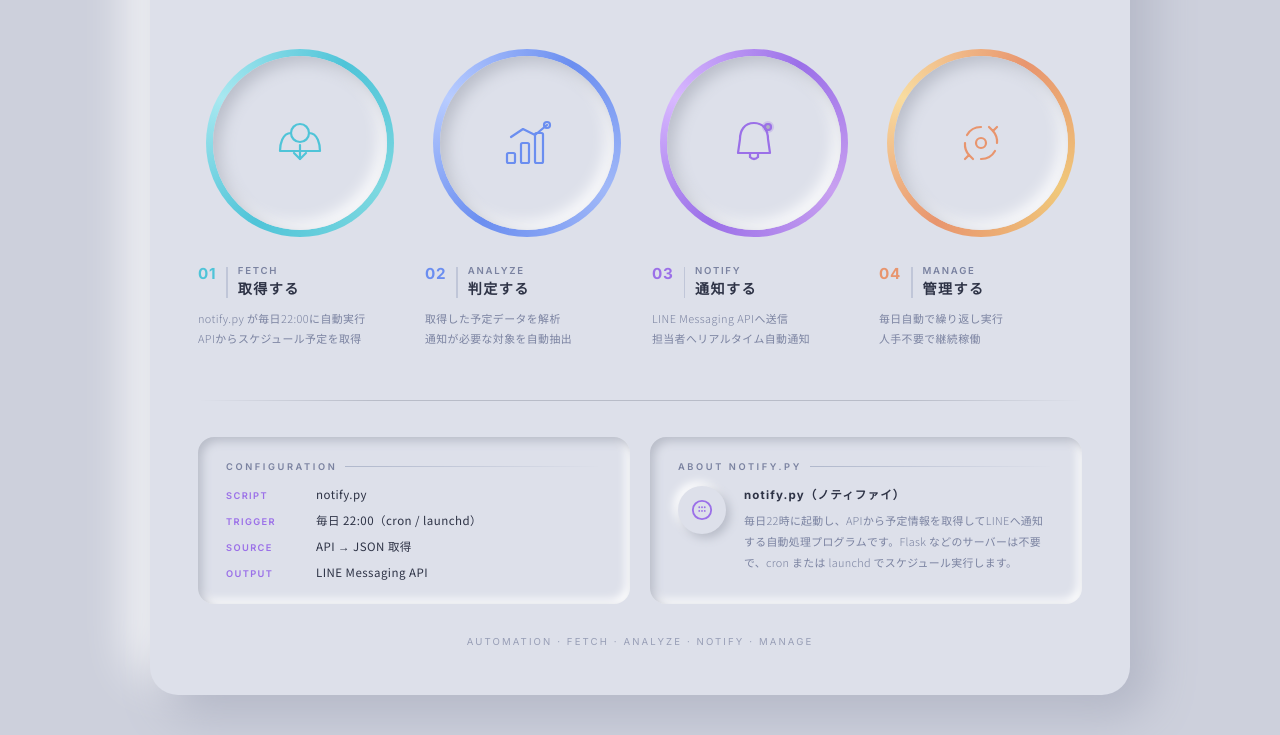
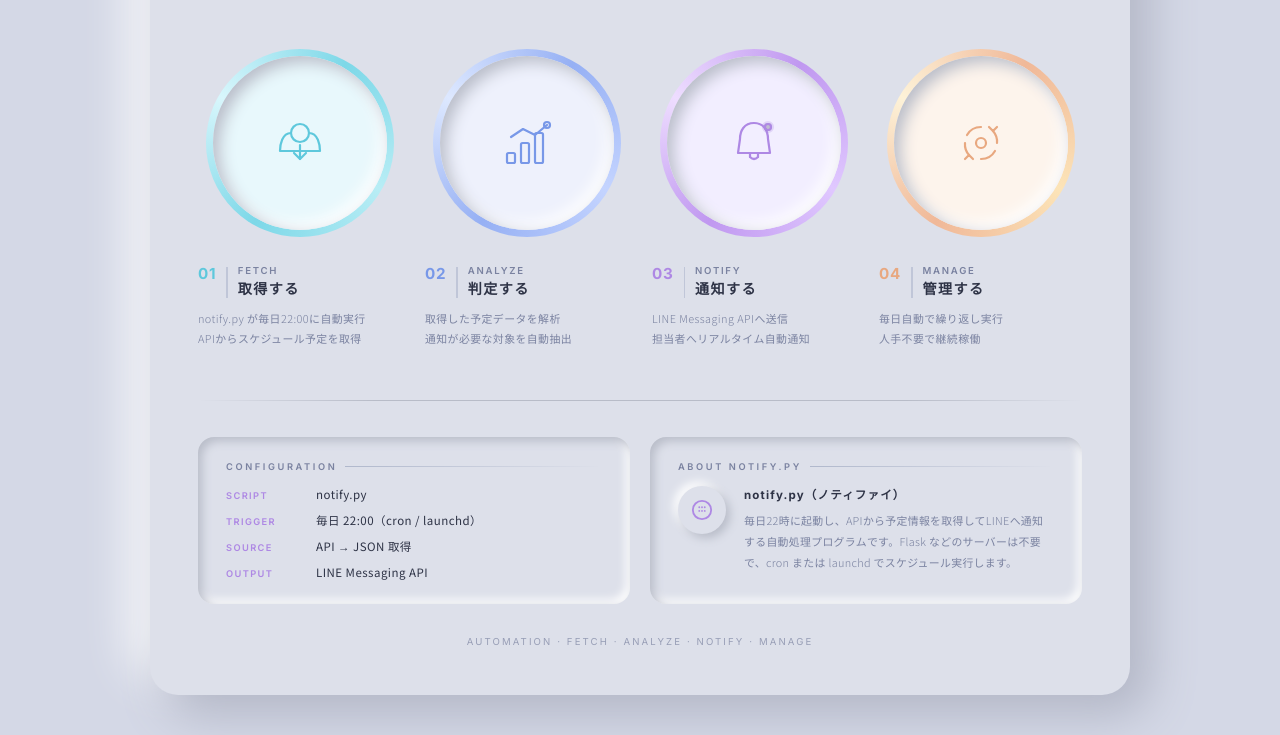
Before and after one commit to hama089/schedule-diagram, a plain HTML site: page index.html in a window 1280 px wide. Shown: the part 151-886 px from the top of the page. Drawn offline with Linux system fonts and the light colour scheme.

Commit message:
Soften ring gradients and add pastel tint to card inners
Made-with: Cursor

```diff
--- a/index.html
+++ b/index.html
@@ -24,7 +24,7 @@
     }
 
     body {
-      background: #cdd0dc;
+      background: #d4d8e6;
       font-family: 'Noto Sans JP', 'Inter', sans-serif;
       color: var(--text-main);
       min-height: 100vh;
@@ -103,17 +103,16 @@
       filter: drop-shadow(0 16px 24px rgba(0,0,0,0.18));
     }
 
-    .ring-01 { background: conic-gradient(from 120deg, #7dd8e0, #4fc4d8, #a8e8f0, #4fc4d8, #7dd8e0); }
-    .ring-02 { background: conic-gradient(from 120deg, #a0b8f8, #6b8ef0, #b8ccff, #6b8ef0, #a0b8f8); }
-    .ring-03 { background: conic-gradient(from 120deg, #c8a0f0, #9b70e8, #d8b8ff, #9b70e8, #c8a0f0); }
-    .ring-04 { background: conic-gradient(from 120deg, #f0c87a, #e8956e, #f8dca0, #e8956e, #f0c87a); }
+    .ring-01 { background: conic-gradient(from 120deg, #b8edf5, #7dd8e8, #d8f6fc, #7dd8e8, #b8edf5); }
+    .ring-02 { background: conic-gradient(from 120deg, #c4d4ff, #96b0f4, #dde8ff, #96b0f4, #c4d4ff); }
+    .ring-03 { background: conic-gradient(from 120deg, #e0c8ff, #c098f0, #eeddff, #c098f0, #e0c8ff); }
+    .ring-04 { background: conic-gradient(from 120deg, #fce4b8, #f0b898, #fdf2d8, #f0b898, #fce4b8); }
 
-    /* 内側の白い円（ニューモ） */
+    /* 内側の白い円（ニューモ） — 各カードに淡い色みを追加 */
     .ring-inner {
       width: 100%;
       height: 100%;
       border-radius: 50%;
-      background: var(--bg);
       box-shadow:
         inset 6px 6px 16px var(--sd),
         inset -6px -6px 16px var(--sl);
@@ -122,16 +121,21 @@
       justify-content: center;
     }
 
+    .ring-01 .ring-inner { background: #e8f8fc; }
+    .ring-02 .ring-inner { background: #eef1fc; }
+    .ring-03 .ring-inner { background: #f2eeff; }
+    .ring-04 .ring-inner { background: #fdf4ec; }
+
     /* SVGアイコン */
     .icon-svg {
       width: 56px;
       height: 56px;
     }
 
-    .ring-01 .icon-svg { stroke: #4fc4d8; }
-    .ring-02 .icon-svg { stroke: #6b8ef0; }
-    .ring-03 .icon-svg { stroke: #9b70e8; }
-    .ring-04 .icon-svg { stroke: #e8956e; }
+    .ring-01 .icon-svg { stroke: #5ec8dc; }
+    .ring-02 .icon-svg { stroke: #7898e8; }
+    .ring-03 .icon-svg { stroke: #ae88e4; }
+    .ring-04 .icon-svg { stroke: #e8a880; }
 
     /* テキスト部 */
     .item-label {
@@ -151,10 +155,10 @@
       flex-shrink: 0;
     }
 
-    .ring-01 ~ .item-label .item-num { color: #4fc4d8; }
-    .ring-02 ~ .item-label .item-num { color: #6b8ef0; }
-    .ring-03 ~ .item-label .item-num { color: #9b70e8; }
-    .ring-04 ~ .item-label .item-num { color: #e8956e; }
+    .ring-01 ~ .item-label .item-num { color: #5ec8dc; }
+    .ring-02 ~ .item-label .item-num { color: #7898e8; }
+    .ring-03 ~ .item-label .item-num { color: #ae88e4; }
+    .ring-04 ~ .item-label .item-num { color: #e8a880; }
 
     .item-bar {
       width: 1.5px;
@@ -255,7 +259,7 @@
       font-size: 0.58rem;
       font-weight: 600;
       letter-spacing: 0.15em;
-      color: #9b70e8;
+      color: #ae88e4;
       text-transform: uppercase;
       width: 80px;
       flex-shrink: 0;
@@ -292,7 +296,7 @@
     .notify-icon-circle svg {
       width: 22px;
       height: 22px;
-      stroke: #9b70e8;
+      stroke: #ae88e4;
     }
 
     .notify-title {
```
